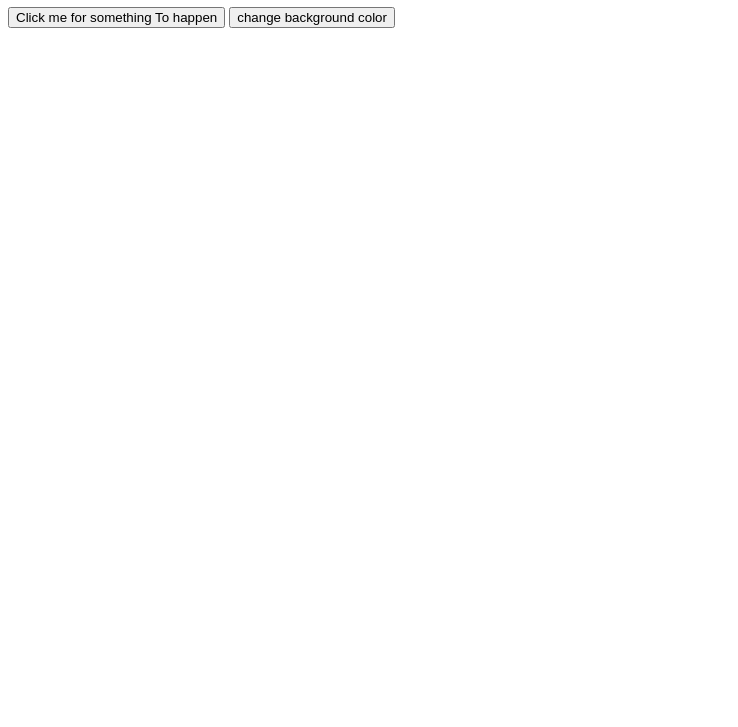
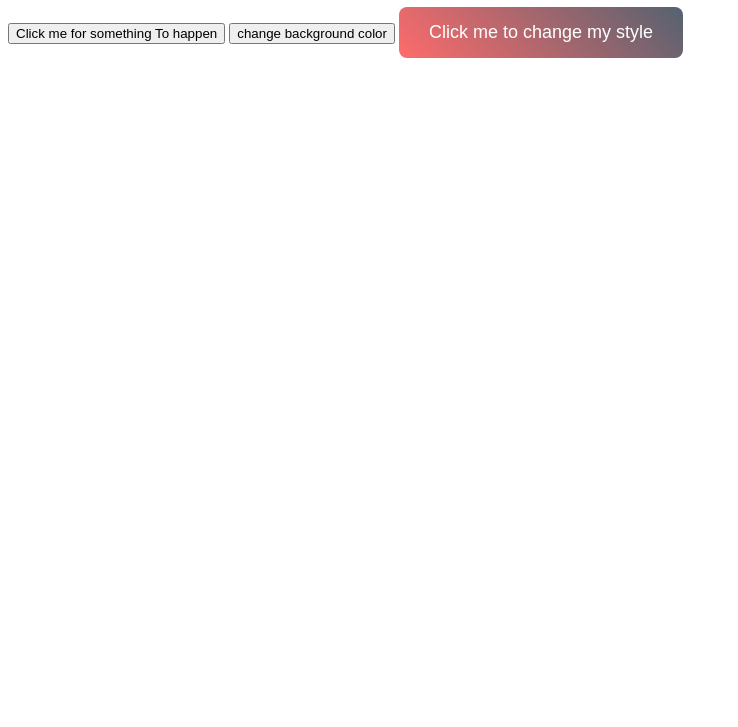
Before and after one commit to Trackboss716/RafiqS_JS_Events_DOM, a plain HTML site: page index.html in a window 1280 px wide. Shown: the part 73-800 px from the top of the page, without its empty margins (0-738 px from the left). Drawn offline with Linux system fonts and the light colour scheme.

Commit message:
The toggle and classlist allows you to change the class element into the style element when clicked

```diff
--- a/index.html
+++ b/index.html
@@ -1,11 +1,30 @@
 <!DOCTYPE html>
 <html lang="en">
- <head>
+
+<head>
    <meta charset="UTF-8">
    <meta name="viewport" content="width=device-width, initial-scale=1.0">
    <meta http-equiv="X-UA-Compatible" content="ie=edge">
    <title>JS Events and DOM</title>
- </head>
+   <style>
+    .cool-btn {
+        background: linear-gradient(45deg, #ff6b6b, #556270);
+        color: white;
+        border: none;
+        padding: 15px 30px;
+        font-size: 18px;
+        border-radius: 8px;
+        cursor: pointer;
+        transition: 0.3s;
+    }
+
+    .glow {
+        box-shadow: 0 0 15px rgba(255, 107, 107, 0.8);
+    }
+</style>
+
+
+  </head>
  <body>
 
    <p id="direction"></p>
@@ -13,6 +32,8 @@
    <p id="onload"></p>
    <button id="clickMe">Click me for something To happen</button>
    <button id="randomColorBtn">change background color</button>
+   <button class="cool-btn" onclick="changeBtnStyle()">Click me to change my style</button>
+
    <script src="script.js"></script>
  </body>
 </html>
--- a/script.js
+++ b/script.js
@@ -34,3 +34,8 @@ document.addEventListener("keydown", function(e) {
         const randomColor = "#" + Math.floor(Math.random() * 16777215).toString(16);
        document.querySelector("body").style.backgroundColor = randomColor
     }
+
+    function changeBtnStyle() {
+        const btn = document.querySelector(".cool-btn")
+        btn.classList.toggle("glow"); // Toggles glow effect
+       }
```
